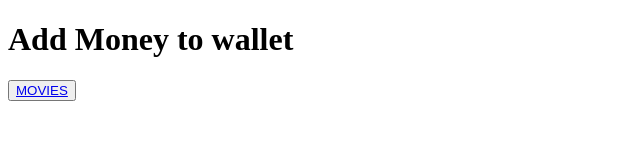
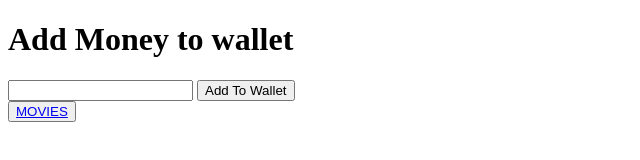
Before and after one commit to srbhkumar624/unit3eval, a plain HTML site: page index.html in a window 1280 px wide. Shown: the whole page, without its empty margins (0-640 px from the left). Drawn offline with Linux system fonts and the light colour scheme.

Commit message:
added amount

```diff
--- a/index.html
+++ b/index.html
@@ -9,6 +9,8 @@
   <body>
     <div id="navbar">
       <h1>Add Money to wallet</h1>
+      <input type="text" id="amount"/>
+      <button id="add_to_wallet" onclick="addAmount()">Add To Wallet</button>
       <!-- Display the wallet amount here inside h1 tag with id as "wallet". Note only amount, no extra text. Like 500 not Rs 500 -->
     </div>
     <div id="add-money">
--- a/scripts/index.js
+++ b/scripts/index.js
@@ -1 +1,5 @@
-alert("hello");
+
+function addAmount(){
+  let amount=  document.getElementById("amount").value;
+  localStorage.setItem("amount",JSON.stringify(amount));
+}
```
